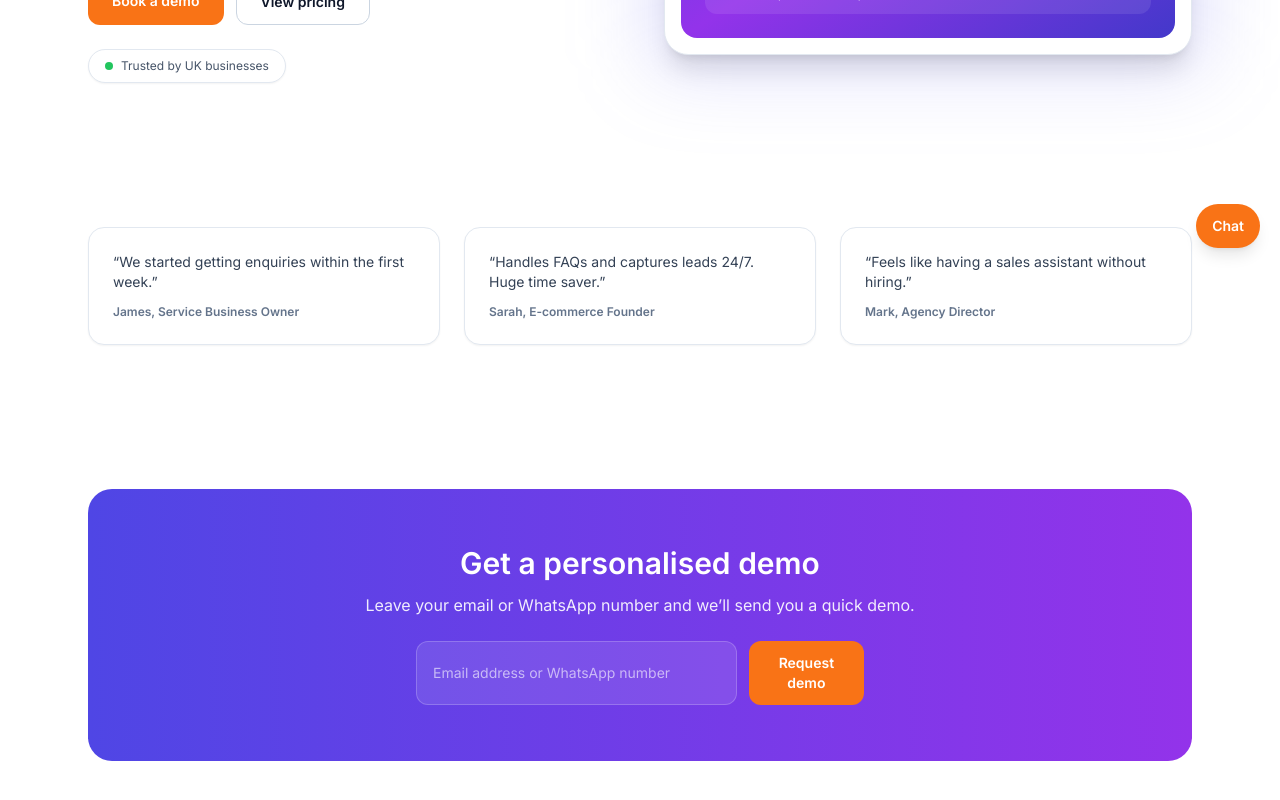
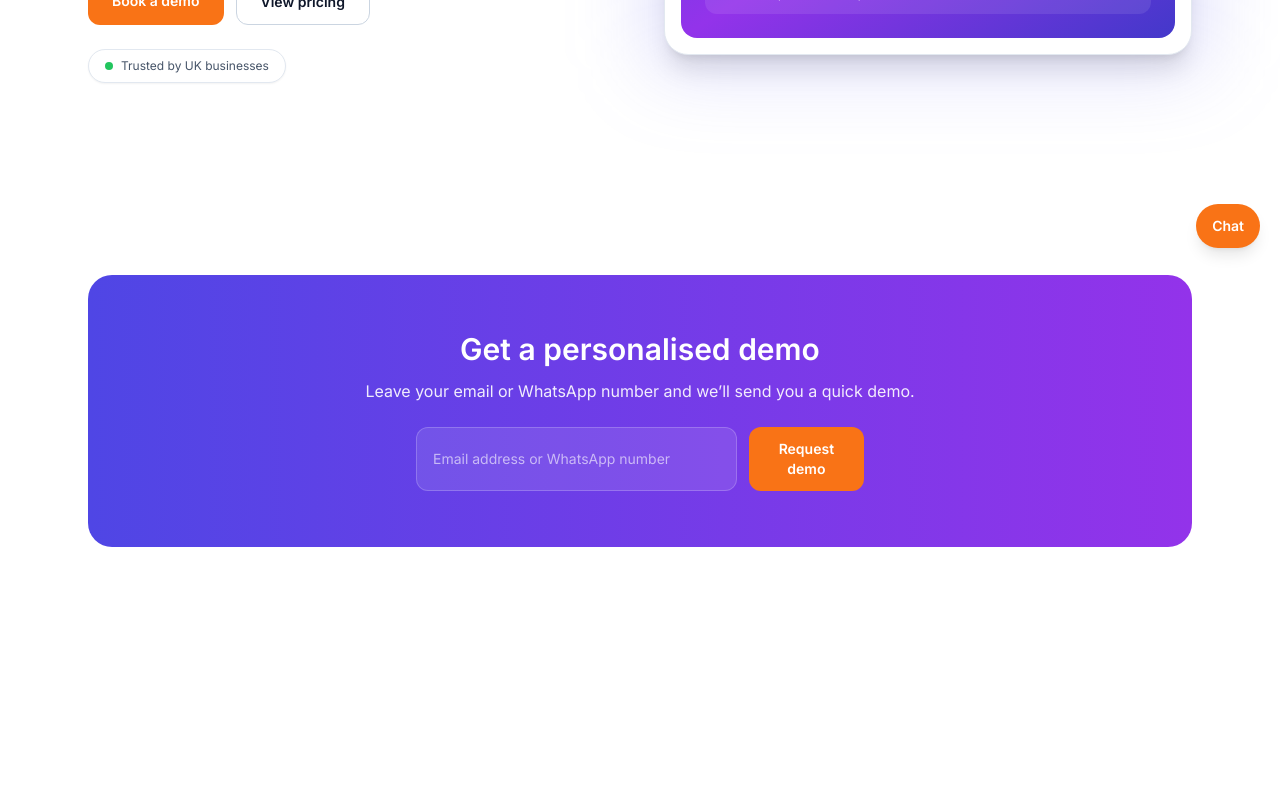
Before and after one commit to Ysf2599/omnixai-site, a Next.js app: page / in a window 1280 px wide. Shown: the part 532-1332 px from the top of the page. After the commit the page ends 1175 px from the top, so only its background shows below. Built offline with nearby package versions, Linux system fonts and the light colour scheme.

Commit message:
Fix homepage by separating client CTA component

```diff
--- a/app/page.tsx
+++ b/app/page.tsx
@@ -1,4 +1,5 @@
 import OmnixAssistant from "@/components/OmnixAssistant";
+import DemoCTA from "@/components/DemoCTA";
 import Link from "next/link";
 
 export default function Page() {
@@ -66,7 +67,7 @@ export default function Page() {
               </div>
             </div>
 
-            {/* Polished mock chat */}
+            {/* Mock chat */}
             <div className="relative">
               <div className="pointer-events-none absolute -inset-4 rounded-3xl bg-indigo-500/20 blur-2xl" />
               <div className="relative rounded-3xl border border-slate-200 bg-white p-4 shadow-xl">
@@ -105,67 +106,11 @@ export default function Page() {
         </div>
       </section>
 
-      {/* Testimonials */}
-      <section className="bg-white py-12">
-        <div className="mx-auto max-w-6xl px-6 grid gap-6 sm:grid-cols-3">
-          <Testimonial quote="We started getting enquiries within the first week." name="James, Service Business Owner" />
-          <Testimonial quote="Handles FAQs and captures leads 24/7. Huge time saver." name="Sarah, E-commerce Founder" />
-          <Testimonial quote="Feels like having a sales assistant without hiring." name="Mark, Agency Director" />
-        </div>
-      </section>
+      {/* CTA (client component) */}
+      <DemoCTA />
 
-      {/* CTA – working */}
-      <section id="book" className="mx-auto max-w-6xl px-6 py-24">
-        <div className="rounded-3xl bg-gradient-to-r from-indigo-600 to-purple-600 px-8 py-14 text-center text-white">
-          <h2 className="text-3xl font-semibold">Get a personalised demo</h2>
-          <p className="mt-3 text-white/90">
-            Leave your email or WhatsApp number and we’ll send you a quick demo.
-          </p>
-
-          <form
-            className="mx-auto mt-6 flex max-w-md flex-col gap-3 sm:flex-row"
-            onSubmit={async (e) => {
-              e.preventDefault();
-              const form = e.currentTarget as HTMLFormElement;
-              const input = form.elements.namedItem("contact") as HTMLInputElement;
-
-              await fetch("/api/lead", {
-                method: "POST",
-                headers: { "Content-Type": "application/json" },
-                body: JSON.stringify({ contact: input.value, context: "Homepage CTA" }),
-              });
-
-              input.value = "";
-              alert("Thanks! We’ll be in touch shortly.");
-            }}
-          >
-            <input
-              name="contact"
-              required
-              placeholder="Email address or WhatsApp number"
-              className="w-full rounded-xl border border-white/20 bg-white/10 px-4 py-3 text-sm text-white placeholder-white/60 focus:outline-none focus:ring-2 focus:ring-white/40"
-            />
-            <button
-              type="submit"
-              className="rounded-xl bg-orange-500 px-6 py-3 text-sm font-semibold text-white hover:bg-orange-600"
-            >
-              Request demo
-            </button>
-          </form>
-        </div>
-      </section>
-
+      {/* Live chat widget */}
       <OmnixAssistant />
     </main>
   );
 }
-
-function Testimonial(props: any) {
-  const { quote, name } = props;
-  return (
-    <div className="rounded-2xl border border-slate-200 bg-white p-6 shadow-sm">
-      <p className="text-sm text-slate-700">“{quote}”</p>
-      <div className="mt-3 text-xs font-semibold text-slate-500">{name}</div>
-    </div>
-  );
-}
--- /dev/null
+++ b/components/DemoCTA.tsx
@@ -0,0 +1,45 @@
+"use client";
+
+export default function DemoCTA() {
+  return (
+    <section id="book" className="mx-auto max-w-6xl px-6 py-24">
+      <div className="rounded-3xl bg-gradient-to-r from-indigo-600 to-purple-600 px-8 py-14 text-center text-white">
+        <h2 className="text-3xl font-semibold">Get a personalised demo</h2>
+        <p className="mt-3 text-white/90">
+          Leave your email or WhatsApp number and we’ll send you a quick demo.
+        </p>
+
+        <form
+          className="mx-auto mt-6 flex max-w-md flex-col gap-3 sm:flex-row"
+          onSubmit={async (e) => {
+            e.preventDefault();
+            const form = e.currentTarget as HTMLFormElement;
+            const input = form.elements.namedItem("contact") as HTMLInputElement;
+
+            await fetch("/api/lead", {
+              method: "POST",
+              headers: { "Content-Type": "application/json" },
+              body: JSON.stringify({ contact: input.value, context: "Homepage CTA" }),
+            });
+
+            input.value = "";
+            alert("Thanks! We’ll be in touch shortly.");
+          }}
+        >
+          <input
+            name="contact"
+            required
+            placeholder="Email address or WhatsApp number"
+            className="w-full rounded-xl border border-white/20 bg-white/10 px-4 py-3 text-sm text-white placeholder-white/60 focus:outline-none focus:ring-2 focus:ring-white/40"
+          />
+          <button
+            type="submit"
+            className="rounded-xl bg-orange-500 px-6 py-3 text-sm font-semibold text-white hover:bg-orange-600"
+          >
+            Request demo
+          </button>
+        </form>
+      </div>
+    </section>
+  );
+}
```
